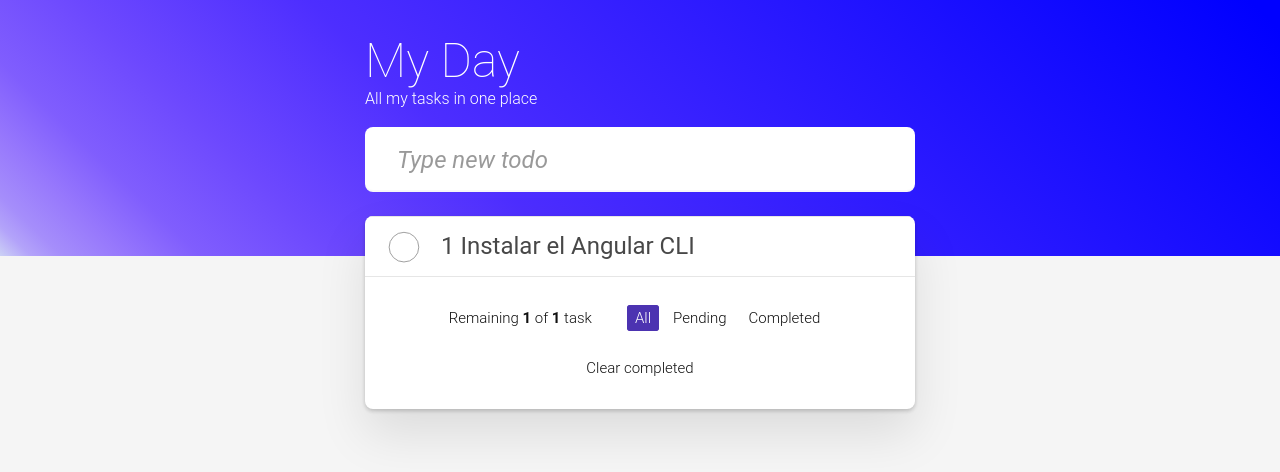
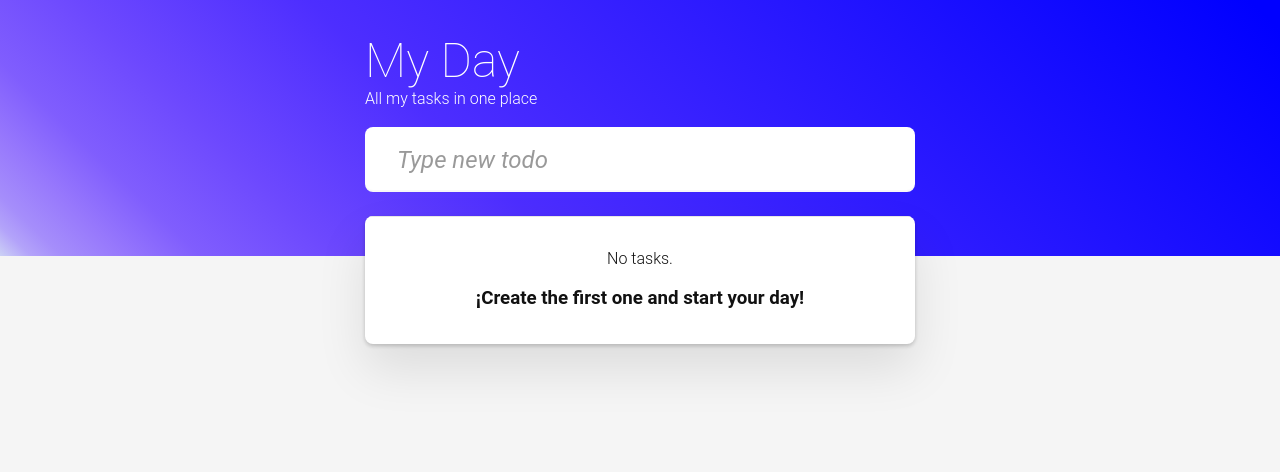
Before and after one commit to cdleonp/to-do-app, an Angular app: page / in a window 1280 px wide. Shown: the top 472 px of the page. Built offline with nearby package versions, Linux system fonts and the light colour scheme.

Commit message:
feature/Adding data persistence with effect

```diff
--- a/src/app/pages/home/home.component.css
+++ b/src/app/pages/home/home.component.css
@@ -256,6 +256,11 @@
     margin-bottom: -1px;
   }
 
+  .no-tasks {
+    padding: 1rem;
+    text-align: center;
+  }
+
   .footer {
     padding: 1rem 1.5rem;
     text-align: center;
--- a/src/app/pages/home/home.component.html
+++ b/src/app/pages/home/home.component.html
@@ -17,7 +17,7 @@
     <div class="container todoapp-wrapper">
       <!-- This section should be hidden by default and shown when there are todos -->
       <section class="main">
-        <ul class="todo-list">
+        <ul class="todo-list" *ngIf="tasks().length > 0; else noTasks">
           <li
             *ngFor="let task of tasksByFilter(); index as i"
             (dblclick)="enableEditingMode(task.id)"
@@ -36,9 +36,15 @@
               (keydown.enter)="editTask(task.id)"/>
           </li>
         </ul>
+        <ng-template #noTasks>
+          <div class="no-tasks">
+            <p>No tasks.</p>
+            <h3>¡Create the first one and start your day!</h3>
+          </div>
+        </ng-template>
       </section>
       <!-- This footer should be hidden by default and shown when there are todos -->
-      <footer class="footer">
+      <footer class="footer" *ngIf="tasks().length > 0">
         <!-- This should be `0 items left` by default -->
         <div *ngIf="filter() !== 'all'; else noFilter">
           <span class="todo-count"><strong>{{ tasksByFilter().length }}</strong>
--- a/src/app/pages/home/home.component.ts
+++ b/src/app/pages/home/home.component.ts
@@ -1,5 +1,5 @@
 import { CommonModule } from '@angular/common';
-import { Component, computed, signal } from '@angular/core';
+import { Component, computed, effect, signal } from '@angular/core';
 import { Task } from '../../models/task.model';
 import { ReactiveFormsModule, FormControl, Validators } from '@angular/forms';
 import { TaskFilter } from '../../models/task-filter.enum';
@@ -12,16 +12,24 @@ import { TaskFilter } from '../../models/task-filter.enum';
   styleUrl: './home.component.css'
 })
 export class HomeComponent {
-  tasks = signal<Task[]>([
-    {
-      id: Date.now(),
-      name: 'Instalar el Angular CLI',
-      completed: false,
-      editing: false
-    },
-  ]);
+  constructor() {
+    effect(() => {
+      const tasks = this.tasks();
+      console.log(tasks);
+      localStorage.setItem('TASKS', JSON.stringify(tasks));
+    })
+  }
+
+  ngOnInit() {
+    const storage = localStorage.getItem('TASKS'); //Search for TASKS in storage
+    if(storage) {
+      const tasksInStorage = JSON.parse(storage);
+      this.tasks.set(tasksInStorage); //Set initial value for tasks
+    }
+  }
+
+  tasks = signal<Task[]>([]);
   Filters = TaskFilter;
-
   filter = signal<TaskFilter>(TaskFilter.all);
 
   newTaskCtrl = new FormControl('', {
@@ -54,7 +62,7 @@ export class HomeComponent {
       [TaskFilter.completed]: () => tasks.filter((task) => task.completed),
       [TaskFilter.all]: () => tasks,
     };
-    console.log('Filtered tasks: ', filterMapping[filter]());
+    // console.log('Filtered tasks: ', filterMapping[filter]());
     return filterMapping[filter]();
   });
 
```
